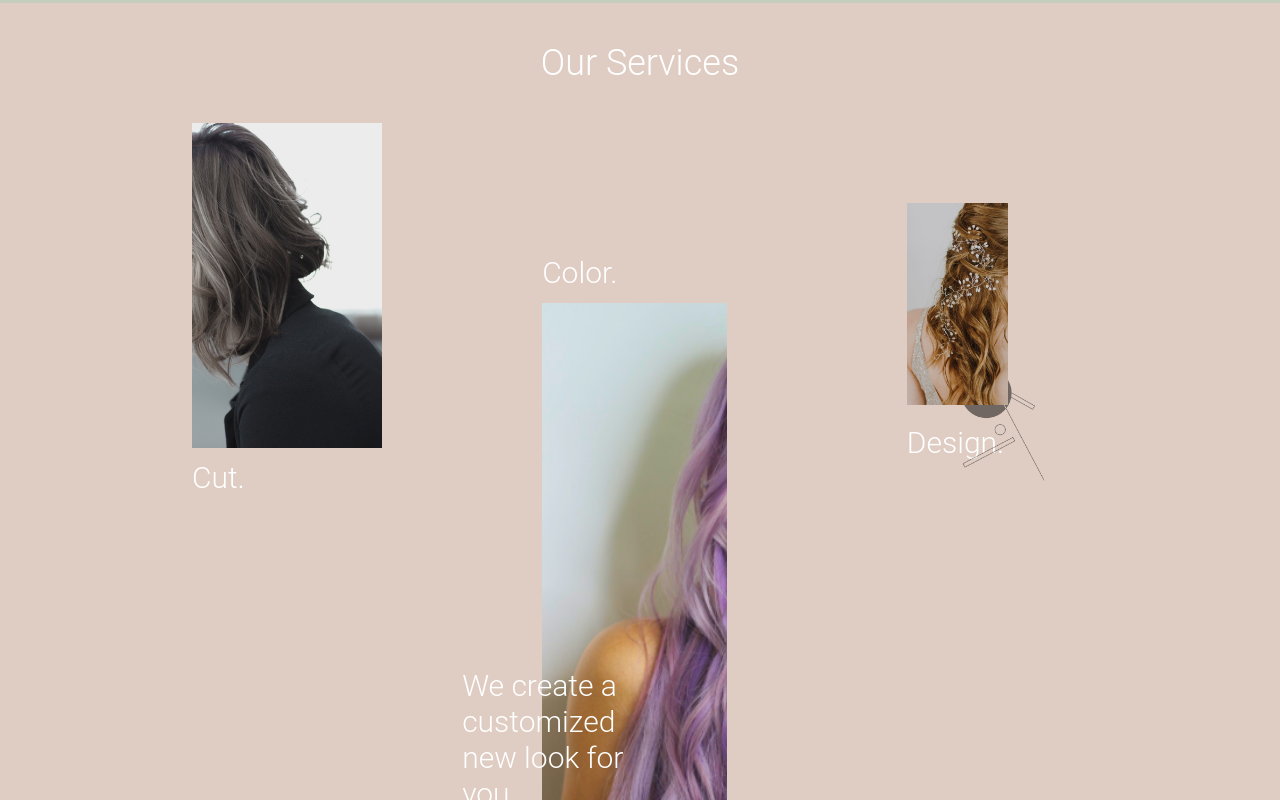
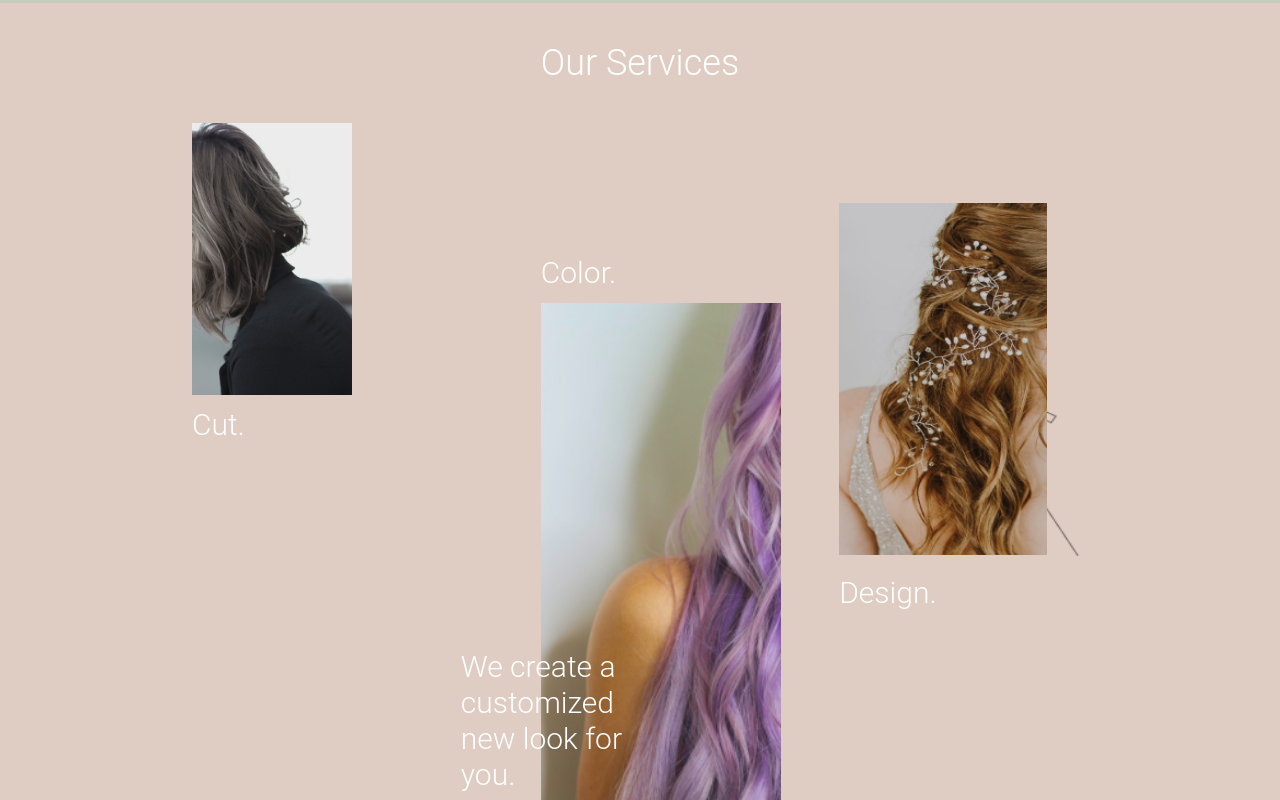
Before and after one commit to rasik-nep/Hair-Salon, a React (Vite) app: page / in a window 1280 px wide. Shown: the part 2480-3280 px from the top of the page. Built offline with nearby package versions, Linux system fonts and the light colour scheme.

Commit message:
feat: fix responsive design

```diff
--- a/src/components/Services.tsx
+++ b/src/components/Services.tsx
@@ -1,27 +1,27 @@
 export default function Services() {
     return (
-        <section className='bg-[#DFCCC2] h-[130vh]'>
+        <section className='bg-[#DFCCC2] md:h-[130vh]'>
             <p className='text-4xl text-center text-white p-10'>Our Services</p>
-            <div className='flex flex-row gap-5 w-[70%] mx-auto '>
-                <div className=' w-[30%]'>
-                    <img src="image-8.png" alt="" />
+            <div className='flex flex-col md:flex-row lg:gap-5 lg:w-[70%] justify-center mx-auto'>
+                <div className='w-[20%] lg:w-[30%]'>
+                    <img src="image-8.png" alt="" className="min-w-[10rem] h-[17rem]" />
                     <p className='text-3xl text-white py-3'>Cut.</p>
                 </div>
-                <div className='w-[40%] p-20'>
+                <div className='md:w-[40%] lg:p-20 '>
                     <p className='text-3xl text-white py-3 mt-10'>Color.</p>
                     <div className='flex flex-row relative w-full h-full'>
-                        <img src="image-9.png" alt="" className='z-[10] object-cover' />
-                        <p className='text-3xl w-[12rem] z-[20] text-white absolute left-[-5rem] bottom-[20%]'>We create a customized new look for you.</p>
-                        <div className='absolute bottom-[-5%] right-0'>
-                            <img src="vector-5.png" alt="" className='' />
+                        <img src="image-9.png" alt="" className='z-[10] object-cover min-w-[15rem] h-[32rem] ' />
+                        <p className='text-3xl w-[12rem] z-[20] text-white absolute md:left-[-5rem] bottom-[20%]'>We create a customized new look for you.</p>
+                        <div className='absolute bottom-[-5%] right-[10%] md:right-0'>
+                            <img src="vector-5.png" alt="" className='w-[15rem] h-[17rem] hidden md:block' />
                         </div>
                     </div>
                 </div>
-                <div className='w-[30%] px-20'>
-                    <div className='flex flex-row relative'>
-                        <img src="image-10.png" alt="" className='mt-[5rem] z-[10]' />
+                <div className='md:w-[30%]'>
+                    <div className='flex flex-row relative shrink-0'>
+                        <img src="image-10.png" alt="" className='mt-[5rem] z-[10] min-w-[13rem] h-[22rem] ' />
                         <div className='flex flex-col'>
-                            <img src="abstract-4.png" alt="" className='mt-[10rem] absolute bottom-[-20%] right-[-50%] top-[25%]' />
+                            <img src="abstract-4.png" alt="" className='hidden md:block absolute right-[-50%] lg:right-[-10%] top-[25%] lg:top-[45%] w-[15rem] h-[15rem]' />
                         </div>
                     </div>
                     <p className='text-3xl text-white py-5'>Design.</p>
--- a/src/components/WeLove.tsx
+++ b/src/components/WeLove.tsx
@@ -1,10 +1,10 @@
 export default function WeLove() {
     return (
-      <section className='bg-[#C5CEBD] h-[1065px] w-full'>
-          <div className='flex flex-col md:flex-row '>
-              <div className='flex flex-row md:w-[60%] relative mt-10 md:mt-[10rem]'>
+        <section className='bg-[#C5CEBD] lg:h-[1065px] w-full'>
+            <div className='flex flex-col lg:flex-row '>
+                <div className='flex flex-row lg:w-[60%] relative md:mt-[10rem]'>
                     <img src="image-5.png" alt="" className='w-full md:w-[33rem] h-[40rem] object-cover z-[10]' />
-                  <p className='text-6xl absolute lg:top-[20%] lg:right-[28%] w-[24rem] text-white z-[20]'>
+                    <p className='text-4xl md:text-6xl absolute lg:top-[20%] lg:right-[28%] w-[24rem] text-white z-[20]'>
                         We love what we do. We are up to the task.
                     </p>
                     <p className='absolute top-[60%] right-[2%] w-[24rem] text-black'>
@@ -14,12 +14,12 @@ export default function WeLove() {
                         <img src="abstract-3.png" alt="" className='h-[17rem] w-[16rem]' />
                     </div>
                 </div>
-              <div className='flex flex-row md:w-[40%] mt-10 md:mt-[20rem] relative p-5 md:p-0'>
+                <div className=' hidden lg:flex flex-row lg:w-[40%] mt-10 lg:mt-[20rem] relative p-5 lg:p-0'>
                     <img src="vector-4.png" alt="" className='h-[200px] w-[300px] md:h-[400px] md:w-[600px]' />
-                  <div className='absolute top-[-10%] md:top-0 right-[5%]'>
+                    <div className='absolute top-[-10%] lg:top-0 right-[5%]'>
                         <img src="image-6.png" alt="" className='h-[200px] w-[200px] md:h-[400px] md:w-[400px] rounded-full' />
                     </div>
-                  <div className='absolute bottom-[-30%] md:bottom-[-20%]'>
+                    <div className='absolute bottom-[-30%] lg:bottom-[-20%]'>
                         <img src="image-7.png" alt="" className='h-[200px] w-[170px] md:h-[400px] md:w-[340px]' />
                     </div>
                 </div>
```
Lines whose indentation alone changed are shown as unchanged.
